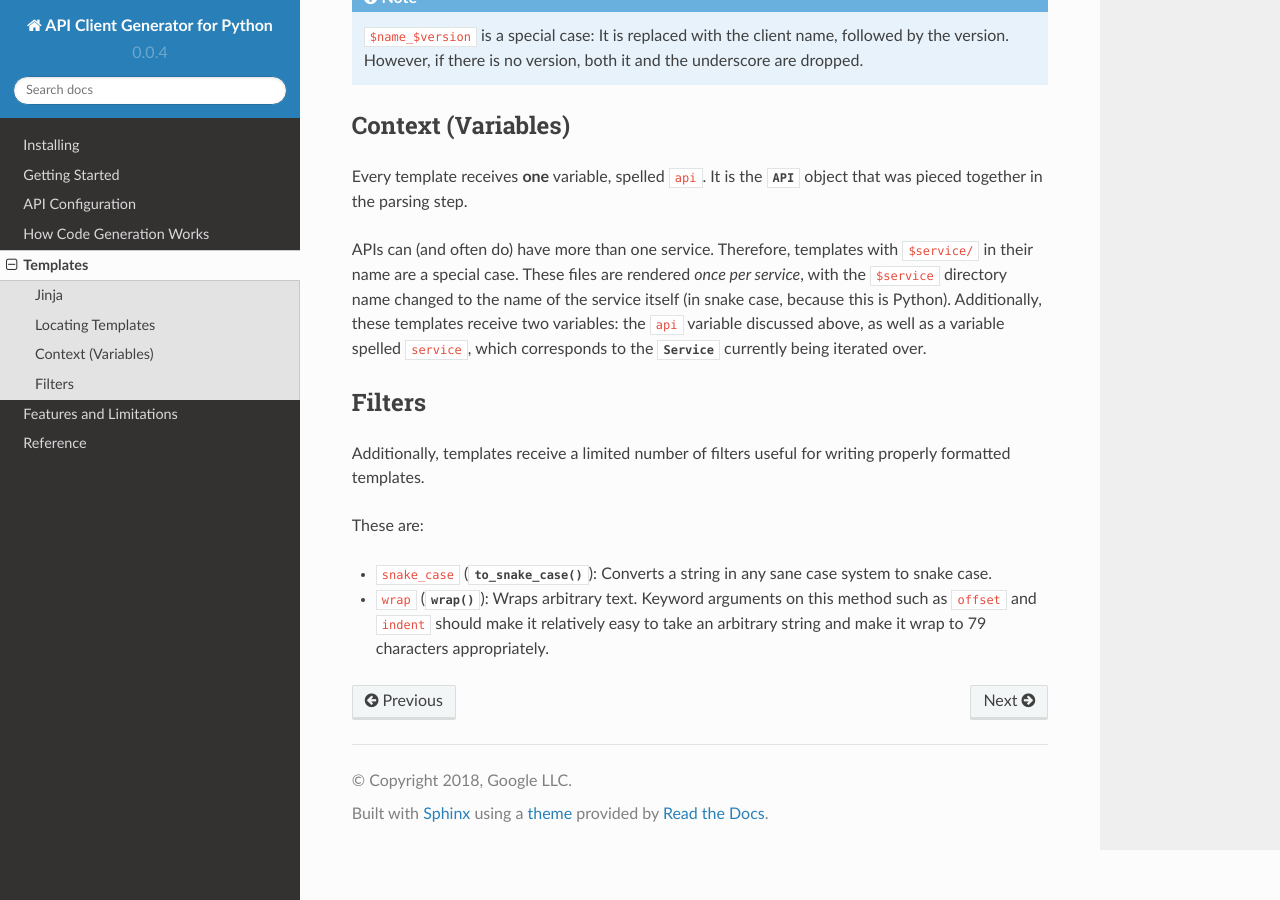
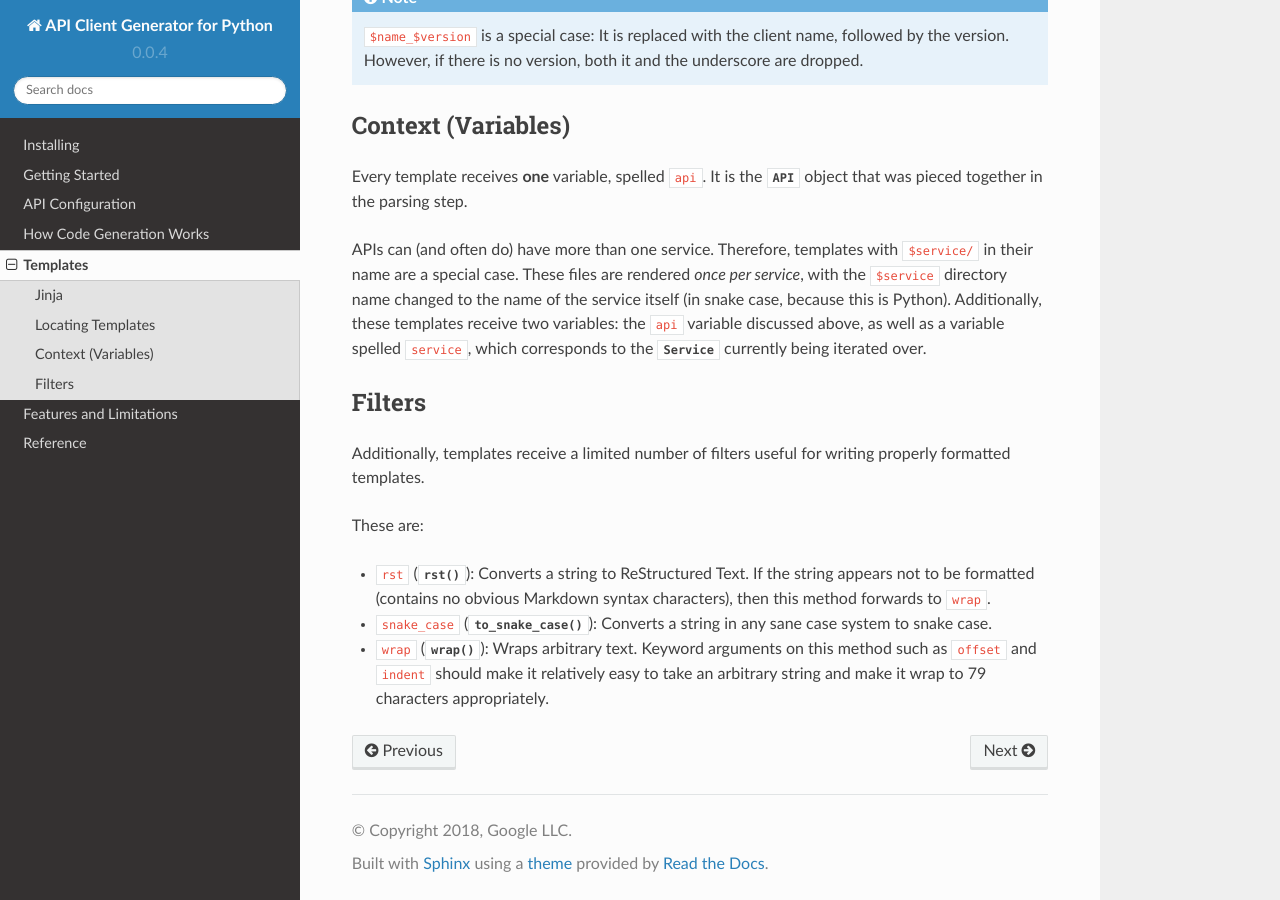
Before and after one commit to googleapis/gapic-generator-python, a Sphinx documentation site: the page built from docs/templates.rst, in a window 1280 px wide and 900 px high, scrolled down 991 px. Built offline with Sphinx 7.4.7 and the Read the Docs theme 2.0.0, drawn with Linux system fonts in a browser that asks for light colours.

Commit message:
Fixes for @eoogbe and @landrito comments.

```diff
--- a/docs/templates.rst
+++ b/docs/templates.rst
@@ -71,6 +71,9 @@ writing properly formatted templates.
 
 These are:
 
+* ``rst`` (:meth:`~.utils.rst.rst`): Converts a string to ReStructured Text.
+  If the string appears not to be formatted (contains no obvious Markdown
+  syntax characters), then this method forwards to ``wrap``.
 * ``snake_case`` (:meth:`~.utils.case.to_snake_case`): Converts a string in
   any sane case system to snake case.
 * ``wrap`` (:meth:`~.utils.lines.wrap`): Wraps arbitrary text. Keyword
```
Also changed, not shown: 1 other file.
